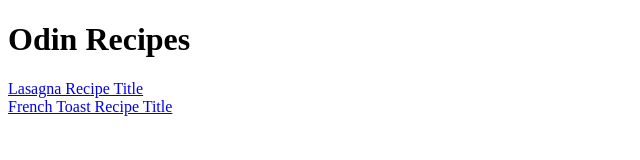
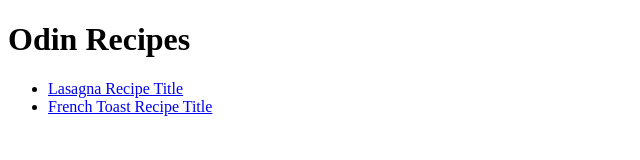
Before and after one commit to louist3ng/odin-recipes, a plain HTML site: page index.html in a window 1280 px wide. Shown: the whole page, without its empty margins (0-640 px from the left). Drawn offline with Linux system fonts and the light colour scheme.

Commit message:
Modified index.html to have a list of links
Used unorderelist to create a list of links

```diff
--- a/index.html
+++ b/index.html
@@ -7,8 +7,10 @@
 </head>
 <body>
     <h1>Odin Recipes</h1>
-    <a href="recipes/lasagna.html">Lasagna Recipe Title</a>
-    <br>
-    <a href="recipes/frenchtoast.html">French Toast Recipe Title</a>
+    <ul>
+        <li><a href="recipes/lasagna.html">Lasagna Recipe Title</a></li>
+        <li><a href="recipes/frenchtoast.html">French Toast Recipe Title</a></li>
+    </ul>
+
 </body>
 </html>
```
